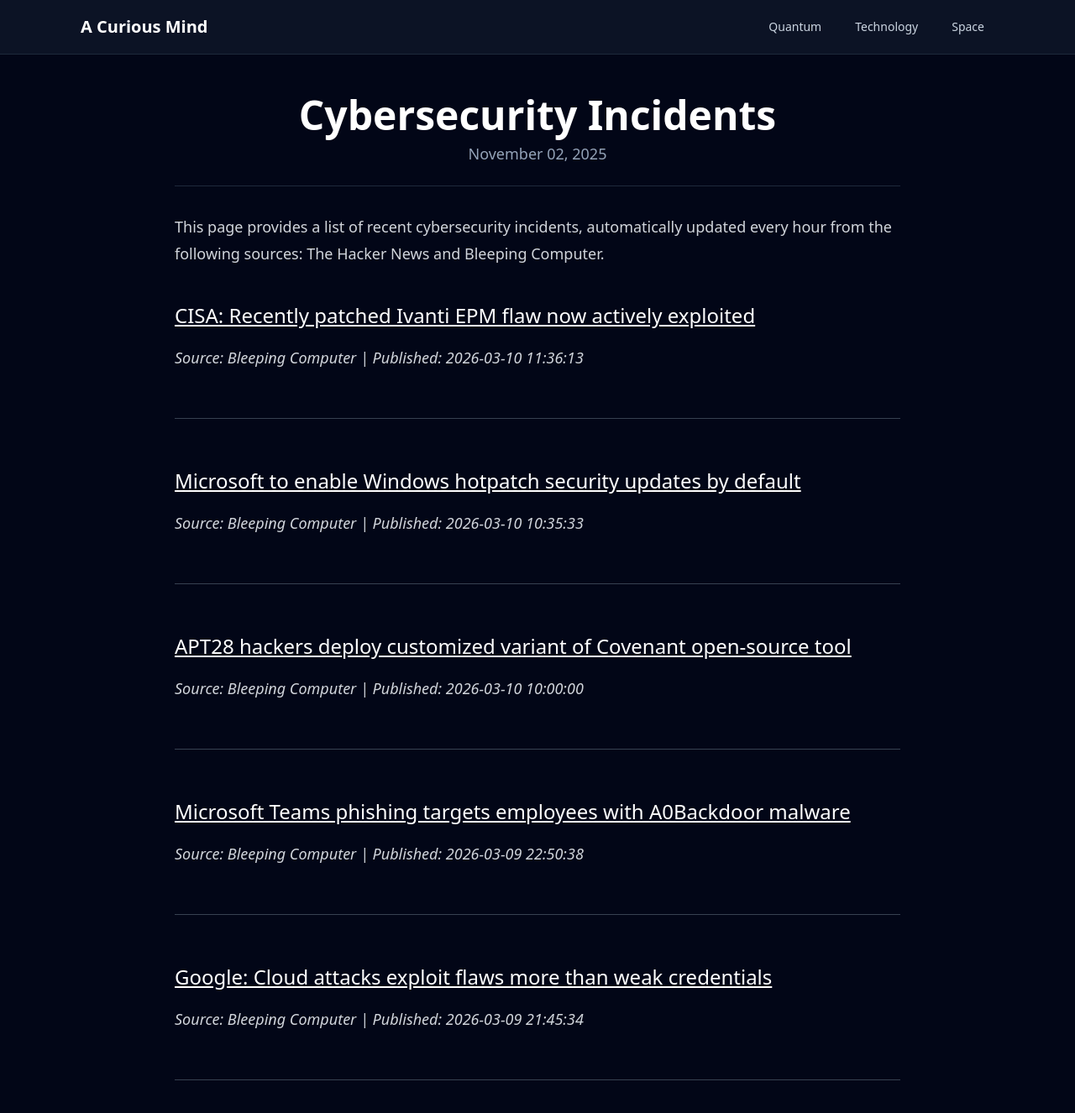
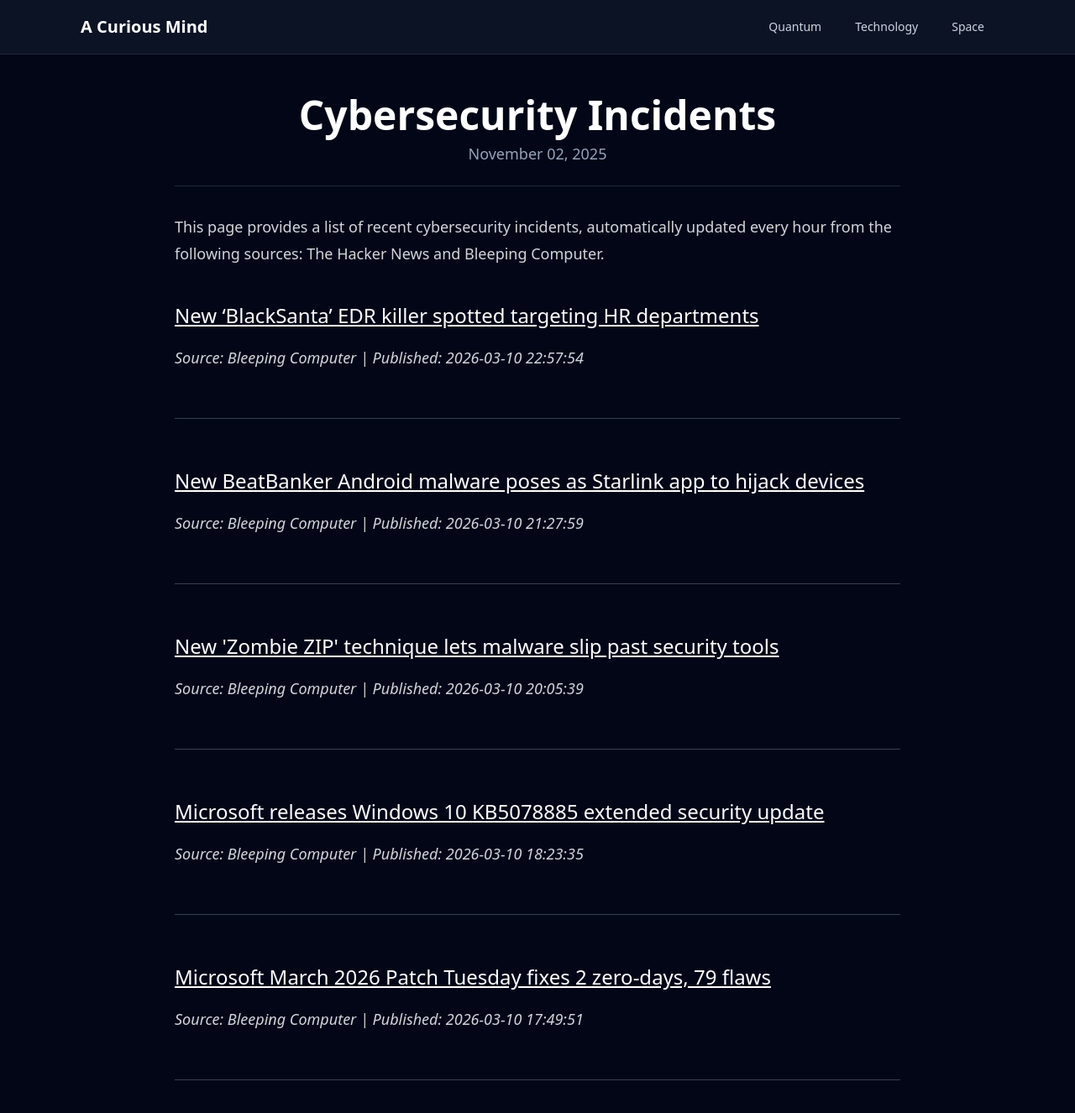
Before and after one commit to onehl7/onehl7.github.io, a Jekyll site: the page built from _posts/2025-11-02-cybersecurity-incidents.md, in a window 1280 px wide and 1400 px high. Shown: the top 1326 px of the window at 84% size. Built offline with Jekyll 4.4.1, drawn with Linux system fonts in a browser that asks for light colours; nearby versions of some CDN libraries.

Commit message:
Update news data

```diff
--- a/_data/news.json
+++ b/_data/news.json
@@ -1,32 +1,32 @@
 [
   {
     "source": "Bleeping Computer",
-    "title": "CISA: Recently patched Ivanti EPM flaw now actively exploited",
-    "link": "https://www.bleepingcomputer.com/news/security/cisa-recently-patched-ivanti-epm-flaw-now-actively-exploited/",
-    "published": "2026-03-10 11:36:13"
+    "title": "New \u2018BlackSanta\u2019 EDR killer spotted targeting HR departments",
+    "link": "https://www.bleepingcomputer.com/news/security/new-blacksanta-edr-killer-spotted-targeting-hr-departments/",
+    "published": "2026-03-10 22:57:54"
   },
   {
     "source": "Bleeping Computer",
-    "title": "Microsoft to enable Windows hotpatch security updates by default",
-    "link": "https://www.bleepingcomputer.com/news/microsoft/microsoft-to-enable-hotpatch-security-updates-by-default-in-may/",
-    "published": "2026-03-10 10:35:33"
+    "title": "New BeatBanker Android malware poses as Starlink app to hijack devices",
+    "link": "https://www.bleepingcomputer.com/news/security/new-beatbanker-android-malware-poses-as-starlink-app-to-hijack-devices/",
+    "published": "2026-03-10 21:27:59"
   },
   {
     "source": "Bleeping Computer",
-    "title": "APT28 hackers deploy customized variant of Covenant open-source tool",
-    "link": "https://www.bleepingcomputer.com/news/security/apt28-hackers-deploy-customized-variant-of-covenant-open-source-tool/",
-    "published": "2026-03-10 10:00:00"
+    "title": "New 'Zombie ZIP' technique lets malware slip past security tools",
+    "link": "https://www.bleepingcomputer.com/news/security/new-zombie-zip-technique-lets-malware-slip-past-security-tools/",
+    "published": "2026-03-10 20:05:39"
   },
   {
     "source": "Bleeping Computer",
-    "title": "Microsoft Teams phishing targets employees with A0Backdoor malware",
-    "link": "https://www.bleepingcomputer.com/news/security/microsoft-teams-phishing-targets-employees-with-backdoors/",
-    "published": "2026-03-09 22:50:38"
+    "title": "Microsoft releases Windows 10 KB5078885 extended security update",
+    "link": "https://www.bleepingcomputer.com/news/microsoft/microsoft-releases-windows-10-kb5078885-extended-security-update/",
+    "published": "2026-03-10 18:23:35"
   },
   {
     "source": "Bleeping Computer",
-    "title": "Google: Cloud attacks exploit flaws more than weak credentials",
-    "link": "https://www.bleepingcomputer.com/news/security/google-cloud-attacks-exploit-flaws-more-than-weak-credentials/",
-    "published": "2026-03-09 21:45:34"
+    "title": "Microsoft March 2026 Patch Tuesday fixes 2 zero-days, 79 flaws",
+    "link": "https://www.bleepingcomputer.com/news/microsoft/microsoft-march-2026-patch-tuesday-fixes-2-zero-days-79-flaws/",
+    "published": "2026-03-10 17:49:51"
   }
 ]
```
